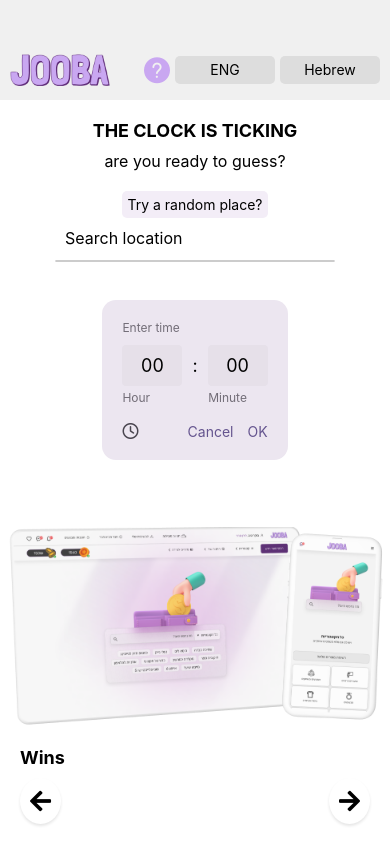
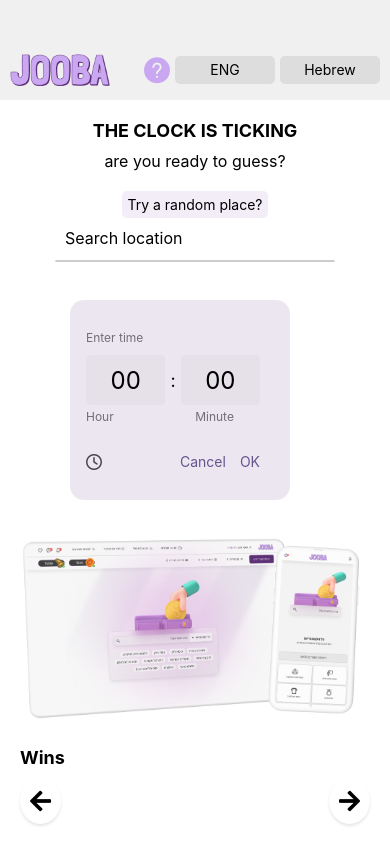
Before and after one commit to yonatanhershko/Jooba-Clock-Game, a React Native app: screen / in a window 390 px wide. Built offline with nearby package versions, Linux system fonts and the light colour scheme.

Commit message:
Responsive time picker and img

```diff
--- a/App.js
+++ b/App.js
@@ -1,6 +1,6 @@
 import 'intl-pluralrules'
 import React, { useEffect, useState } from 'react'
-import { StyleSheet, View, Text, Alert, TouchableOpacity, I18nManager,Image  } from 'react-native'
+import { StyleSheet, View, Text, Alert, TouchableOpacity, I18nManager, Image, Dimensions } from 'react-native'
 import axios from 'axios'
 import Header from './components/Header.jsx'
 import SearchBar from './components/SearchBar.jsx'
@@ -8,7 +8,7 @@ import TimePicker from './components/TimePicker.jsx'
 import WinList from './components/WinList.jsx'
 import AnswerModal from './components/AnswerModal.jsx'
 import InfoModal from './components/InfoModal.jsx'
-import JoobaImg from './assets/imgs/JoobaImg.png'
+import joobaImg from './assets/imgs/JoobaImg.png'
 import { saveWins, loadWins, API_KEY, RANDOM_LOCATIONS } from './services/storage.js'
 import { useTranslation } from 'react-i18next'
 
@@ -20,6 +20,7 @@ export default function App() {
   const [isCorrect, setIsCorrect] = useState(false)
   const [correctTime, setCorrectTime] = useState('')
   const [infoModalVisible, setInfoModalVisible] = useState(false)
+
 
   const { t } = useTranslation()
 
@@ -100,17 +101,16 @@ export default function App() {
         <Text style={styles.title}>{t('title')}</Text>
         <Text style={styles.subtitle}>{t('subtitle')}</Text>
         <TouchableOpacity onPress={onRandomLocation}>
-          <Text style={styles.randBtn}>{t('randomBtn')}</Text>
+          <Text style={styles.randomBtn}>{t('randomBtn')}</Text>
         </TouchableOpacity>
 
         <SearchBar onLocationSelect={handleLocationSelect} initialLocation={randomLocation} />
 
-        <TimePicker onGuessSubmit={checkGuess} />
-        <View style={styles.imageContainer}>
+        <View style={styles.mainPageContainer}>
+          <TimePicker onGuessSubmit={checkGuess}/>
+          <Image source={joobaImg} style={styles.JoobaImg} />
         </View>
       </View>
-      <Image source={JoobaImg} style={styles.JoobaImg} />
-
 
       <WinList wins={wins} onDeleteWin={handleDeleteWin} />
 
@@ -130,6 +130,8 @@ export default function App() {
     </View>
   )
 }
+const screenWidth = Dimensions.get('window').width
+const screenHeight = Dimensions.get('window').height
 
 const styles = StyleSheet.create({
   container: {
@@ -150,18 +152,22 @@ const styles = StyleSheet.create({
     fontSize: 16,
     marginBottom: 20,
   },
-  imageContainer: {
-
+  mainPageContainer: {
+    flex: 1,
+    gap: 10,
+    flexDirection: screenWidth > 1000 ? 'row' : screenWidth < 500 ? 'column' : 0,
+    justifyContent: 'space-around',
+    width: screenWidth > 1000 ? '70%' : screenWidth < 500 ? '100%' : 0,
+    alignContent: 'center'
   },
-  randBtn: {
+  randomBtn: {
     padding: 5,
     borderRadius: 5,
     backgroundColor: '#f3edf7',
   },
-  JoobaImg:{
-    height:200,
-    width:390,
-    alignSelf:'flex-end',
-    zIndex:-1,
-  }
+  JoobaImg: {
+    height: screenHeight < 700 ? 320 : 200,
+    width: screenWidth > 1000 ? 600 : screenWidth < 500 ? 340 : 0,
+    zIndex: -1,
+  },
 })
--- a/components/Header.jsx
+++ b/components/Header.jsx
@@ -2,6 +2,7 @@ import AntDesign from '@expo/vector-icons/AntDesign'
 import React from 'react'
 import { View, Text, TouchableOpacity, StyleSheet, Image } from 'react-native'
 import i18n from '../services/i18/i18n.js'
+import logo from '../assets/imgs/logo.png'
 
 export default function Header({ onInfoPress }) {
 
@@ -11,7 +12,7 @@ export default function Header({ onInfoPress }) {
 
   return (
     <View style={styles.header}>
-      <Image source={require('../assets/imgs/logo.png')} style={styles.logo} />
+      <Image source={logo} style={styles.logo} />
       <View style={styles.languageToggle}>
         <TouchableOpacity onPress={onInfoPress}>
           <AntDesign name="questioncircle" size={26} color="#c9a7f1" />
--- a/components/InfoModal.jsx
+++ b/components/InfoModal.jsx
@@ -1,6 +1,9 @@
 import React from 'react'
-import { View, Text, StyleSheet, ScrollView, Modal, TouchableOpacity, I18nManager  } from 'react-native'
+import { View, Text, StyleSheet, ScrollView, Modal, TouchableOpacity, I18nManager, Image } from 'react-native'
 import { useTranslation } from 'react-i18next'
+import airplane from '../assets/imgs/airplane1.png'
+import plant from '../assets/imgs/plant1.png'
+
 const isRTL = I18nManager.isRTL
 
 export default function InfoModal({ isVisible, onClose }) {
@@ -13,7 +16,7 @@ export default function InfoModal({ isVisible, onClose }) {
             animationType="slide"
         >
             <View style={styles.modalContainer}>
-                <ScrollView style={styles.container}>
+                <View style={styles.container}>
                     <Text style={styles.title}>{t('infoModal.welcomeTitle')}</Text>
 
                     <Text style={styles.sectionTitle}>{t('infoModal.howToPlay')}</Text>
@@ -33,7 +36,10 @@ export default function InfoModal({ isVisible, onClose }) {
                     <TouchableOpacity onPress={onClose} style={styles.modalBtn}>
                         <Text style={styles.modalBtnText}>{t('modal.closeBtn')}</Text>
                     </TouchableOpacity>
-                </ScrollView>
+                    <Image source={airplane} style={styles.airplane} />
+                    <Image source={plant} style={styles.plant} />
+
+                </View>
             </View>
         </Modal>
     )
@@ -54,6 +60,23 @@ const styles = StyleSheet.create({
         maxHeight: '57%',
         // flexDirection: isRTL ? 'rtl' : 'ltr',
         textAlign: 'center',
+        position: 'relative',
+    },
+    airplane: {
+        position: 'absolute',
+        top: -8,
+        right: -40,
+        height: 160,
+        width: 160,
+        zIndex: -1,
+    },
+    plant: {
+        position: 'absolute',
+        bottom: -1,
+        left: -32,
+        height: 120,
+        width: 120,
+        zIndex: -1,
     },
     title: {
         fontSize: 24,
--- a/components/SearchBar.jsx
+++ b/components/SearchBar.jsx
@@ -3,6 +3,7 @@ import { View, FlatList, TouchableOpacity, Text, StyleSheet, TextInput, Animated
 import { API_KEY } from '../services/storage.js'
 import axios from 'axios'
 import { debounce } from 'lodash'
+import { useTranslation } from 'react-i18next'
 
 const INITIAL_LOCATIONS = [
     "France",
@@ -16,6 +17,8 @@ export default function SearchBar({ onLocationSelect, initialLocation }) {
     const [selectedLocation, setSelectedLocation] = useState(null)
     const [isDropdownVisible, setIsDropdownVisible] = useState(false)
     const animatedHeight = useRef(new Animated.Value(0)).current
+    const { t } = useTranslation()
+
 
     const debouncedFetchLocations = useCallback(
         debounce(async (searchTerm) => {
@@ -73,7 +76,7 @@ export default function SearchBar({ onLocationSelect, initialLocation }) {
                     styles.input,
                     isDropdownVisible && styles.inputFocused,
                 ]}
-                placeholder="Search location"
+                placeholder={t('searchLocation')}
                 value={search}
                 onChangeText={setSearch}
                 onFocus={() => setIsDropdownVisible(true)}
--- a/components/TimePicker.jsx
+++ b/components/TimePicker.jsx
@@ -1,5 +1,5 @@
 import React, { useState } from 'react'
-import { View, Text, TextInput, TouchableOpacity, StyleSheet } from 'react-native'
+import { View, Text, TextInput, TouchableOpacity, StyleSheet, Dimensions } from 'react-native'
 import FontAwesome6 from '@expo/vector-icons/FontAwesome6';
 import { useTranslation } from 'react-i18next'
 
@@ -14,6 +14,8 @@ export default function TimePicker({ onGuessSubmit }) {
 
   return (
     <View style={styles.container}>
+
+      <View style={styles.timeInputsContainer}>
         <Text style={styles.label}>{t('timePicker.enterTime')}</Text>
         <View style={styles.timeInputs}>
           <TextInput
@@ -39,6 +41,7 @@ export default function TimePicker({ onGuessSubmit }) {
           <Text style={styles.underInputsTxt}>{t('timePicker.hourLabel')}</Text>
           <Text style={styles.underInputsTxt}>{t('timePicker.minuteLabel')}</Text>
         </View>
+      </View>
 
       <View style={styles.btnsContainer}>
         <View style={styles.btns}>
@@ -55,19 +58,30 @@ export default function TimePicker({ onGuessSubmit }) {
     </View>
   )
 }
+const screenWidth = Dimensions.get('window').width
+const screenHeight = Dimensions.get('window').height
 
 const styles = StyleSheet.create({
   container: {
     backgroundColor: '#ece6f0',
-    padding: 20,
+    padding: 30,
+    width: screenWidth > 1000 ? 350 : screenWidth < 500 ? 220 : 0,
     borderRadius: 14,
     marginTop: 20,
-    marginBottom: 20,
+    marginBottom:20,
+    marginLeft:screenWidth > 1000 ? 15 : screenWidth < 500 ? 50 : 0,
+    paddingLeft: screenWidth > 1000 ? 29 : screenWidth < 500 ? 16 : 0,
+    height: screenHeight < 700 ? 200 : 200,
+  },
+  timeInputsContainer: {
+    flex: 1,
+    justifyContent: 'space-between',
+    alignContent: 'center'
   },
   label: {
     fontSize: 12,
     marginBottom: 10,
-    color:'#726d77',
+    color: '#726d77',
   },
   timeInputs: {
     flexDirection: 'row',
@@ -77,15 +91,15 @@ const styles = StyleSheet.create({
   input: {
     backgroundColor: '#e6e0e9',
     padding: 10,
-    fontSize: 18,
-    width: 60,
+    fontSize: screenHeight < 700 ? 32 : 24,
+    width: '50%',
     textAlign: 'center',
     borderRadius: 4,
-
+    height: screenHeight < 700 ? 70 : 50,
   },
   colon: {
     fontSize: 18,
-    marginHorizontal: 10,
+    marginHorizontal: 5,
   },
   btnsContainer: {
     justifyContent: 'space-between',
@@ -105,14 +119,17 @@ const styles = StyleSheet.create({
   },
   icon: {
     flex: 1,
+    marginTop: 1,
   },
   underInputsTxtContainer: {
+    flex: 1,
     flexDirection: 'row',
-    gap: 58,
+    width: screenWidth > 1000 ? '65%' : screenWidth < 500 ? '85%' : 0,
+    justifyContent: 'space-between',
     marginBottom: 18,
   },
   underInputsTxt: {
     fontSize: 12,
-    color:'#726d77',
+    color: '#726d77',
   }
 });
--- a/services/i18/en.json
+++ b/services/i18/en.json
@@ -10,6 +10,7 @@
   "selectLocationMsg": "Please select a location first.",
   "fetchError": "Error",
   "fetchErrorMsg": "Failed to fetch the current time. Please try again.",
+  "searchLocation":"Search location",
   "modal": {
     "correctTitle": "Great Job!😄",
     "incorrectTitle": "Incorrect😴",
--- a/services/i18/he.json
+++ b/services/i18/he.json
@@ -10,6 +10,7 @@
   "selectLocationMsg": "אנא בחר מיקום תחילה.",
   "fetchError": "שגיאה",
   "fetchErrorMsg": "נכשל בניסיון לקבל את השעה הנוכחית. אנא נסה שוב.",
+  "searchLocation":"חיפוש מקום",
   "modal": {
     "correctTitle": "עבודה נהדרת!😄",
     "incorrectTitle": "כמעט נכון😴",
```
Also changed, not shown: assets/imgs/airplane1.png (added), assets/imgs/plant1.png (added). Lines whose indentation alone changed are shown as unchanged.
